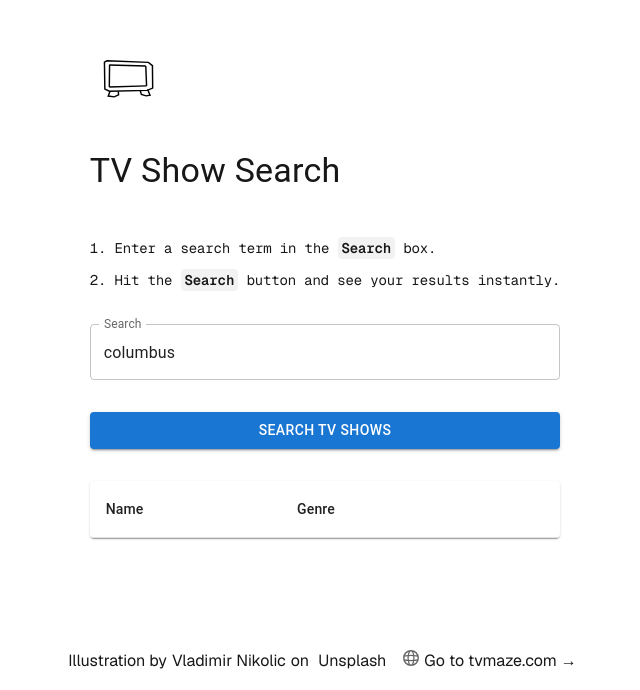
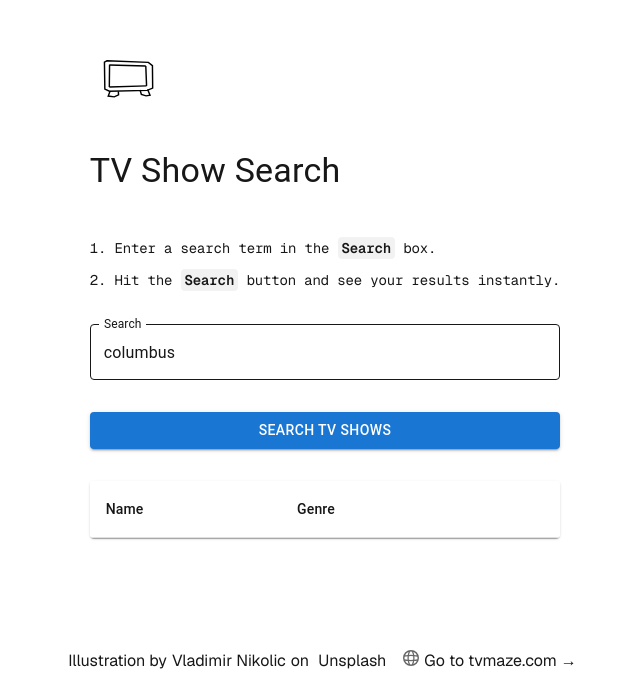
Before and after one commit to snerks/nextjs-tv-app, a Next.js app: page / in a window 1280 px wide. Shown: the part 110-800 px from the top of the page, without its empty margins (315-955 px from the left). Built offline with nearby package versions, Linux system fonts and the light colour scheme.

Commit message:
Hack MUI theme

```diff
--- a/app/page.module.css
+++ b/app/page.module.css
@@ -184,3 +184,20 @@ a.secondary {
   border-radius: 5px;
   text-align: center;
 }
+
+.tableContainer {
+  background-color: var(--background) !important;
+  color: var(--foreground) !important;
+}
+
+:global(fieldset) {
+  border-color: var(--foreground) !important;
+}
+
+:global(label) {
+  color: var(--foreground) !important;
+}
+
+:global(input) {
+  color: var(--foreground) !important;
+}
--- a/app/page.tsx
+++ b/app/page.tsx
@@ -52,17 +52,17 @@ export default function Home() {
           <li>Hit the <code>Search</code> button and see your results instantly.</li>
         </ol>
 
-        <TextField id="outlined-basic" label="Search" variant="outlined" onChange={(e) => setQuery(e.target.value)} value={query} />
+        <TextField id="outlined-basic" label="Search" variant="outlined" onChange={(e) => setQuery(e.target.value)} value={query} className={styles.tableContainer} />
         <Button variant="contained" onClick={() => GetTvShowResults()}>Search TV Shows</Button>
         {/* <pre>{JSON.stringify(tvShowSearchItems, null, 2)}</pre> */}
 
         <TableContainer component={Paper}>
-          <Table sx={{ minWidth: 200 }} aria-label="simple table">
+          <Table sx={{ minWidth: 200 }} aria-label="simple table" className={styles.tableContainer}>
             <TableHead>
               <TableRow>
-                <TableCell>Name</TableCell>
-                <TableCell>Genre</TableCell>
-                <TableCell></TableCell>
+                <TableCell className={styles.tableContainer}>Name</TableCell>
+                <TableCell className={styles.tableContainer}>Genre</TableCell>
+                <TableCell className={styles.tableContainer}></TableCell>
               </TableRow>
             </TableHead>
             <TableBody>
@@ -71,10 +71,10 @@ export default function Home() {
                   key={item.show.id}
                   sx={{ '&:last-child td, &:last-child th': { border: 0 } }}
                 >
-                  <TableCell component="th" scope="row">
+                  <TableCell component="th" scope="row" className={styles.tableContainer}>
                     {item.show.name}
                   </TableCell>
-                  <TableCell>{item.show.genres[0]}</TableCell>
+                  <TableCell className={styles.tableContainer}>{item.show.genres[0]}</TableCell>
                   <TableCell>{item.show.image && (
                     // <img src={item.show.image.medium} />
                     <Image
```
